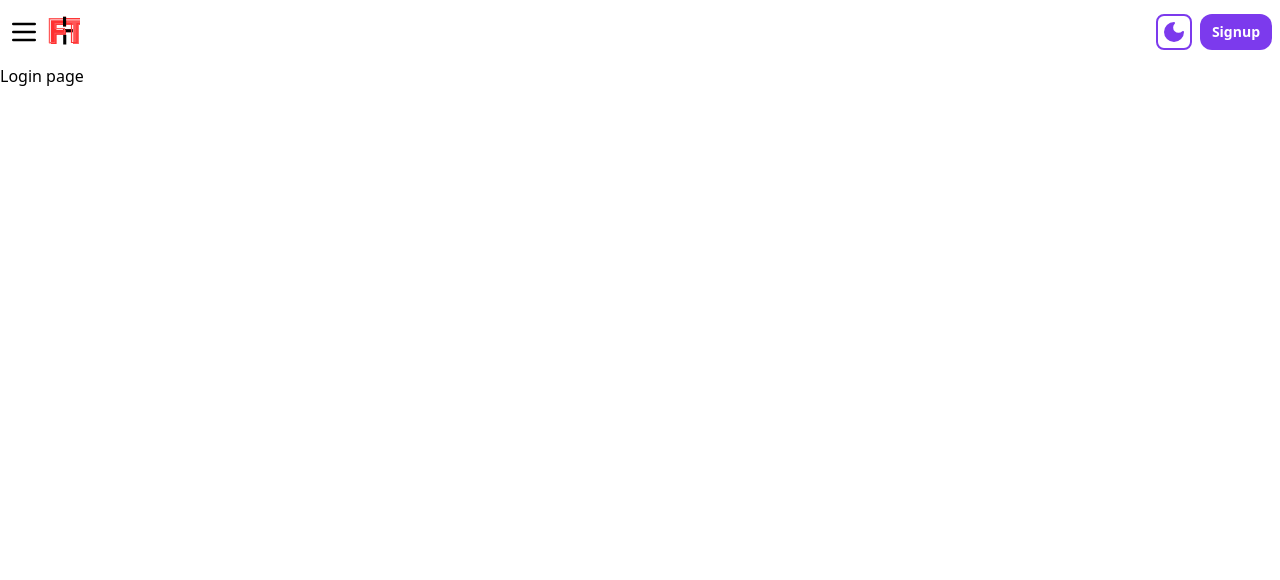
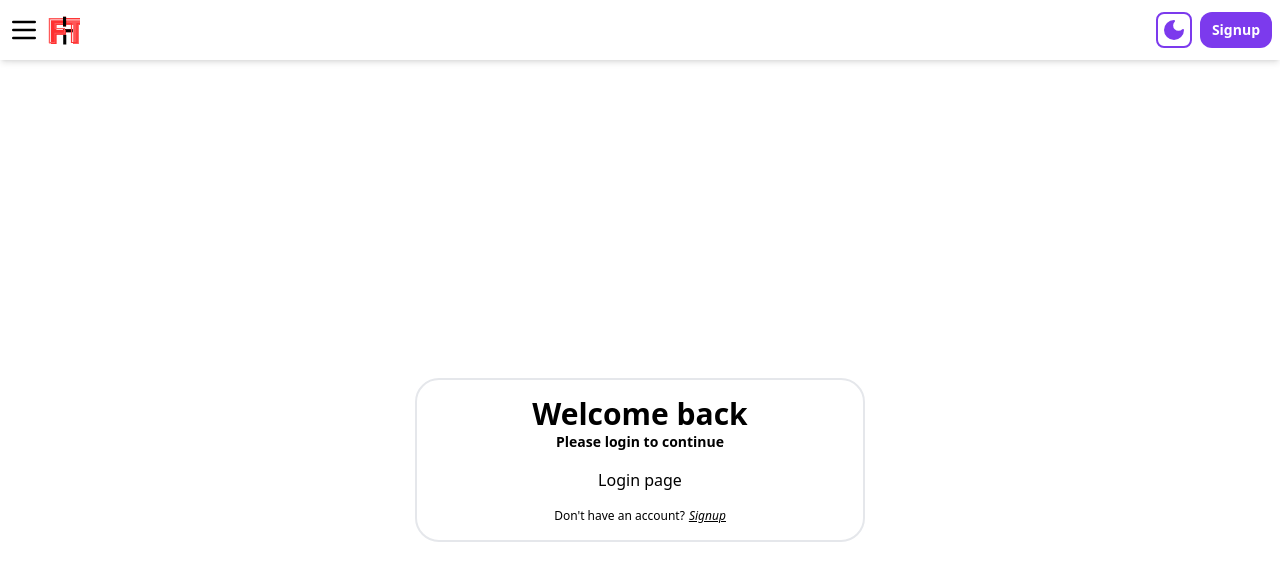
Before and after one commit to Nithinreddy1019/Finance-tracker, a React (Vite) app in the folder frontend/: page /login in a window 1280 px wide. Shown: the top 580 px of the page. Built offline with nearby package versions, Linux system fonts and the light colour scheme.

Commit message:
page: added loginpage

```diff
--- a/frontend/src/components/navbar.tsx
+++ b/frontend/src/components/navbar.tsx
@@ -12,7 +12,7 @@ export const NavBar = () => {
     const { hash, pathname, search } = location;
 
     return (
-        <nav className="flex items-center justify-between p-2 ">
+        <nav className="flex items-center justify-between p-2 shadow-md dark:bg-dark-backgroundtwo sticky top-0 left-0">
 
             <div className="flex justify-center items-center">
                 <Menu
@@ -22,7 +22,7 @@ export const NavBar = () => {
                 <Link to={"/"}>
                     <img
                         src={logo}
-                        className="w-10 pb-2"
+                        className="w-10 pb-1"
                     />
                 </Link>
             </div>
--- a/frontend/src/pages/LoginPage.tsx
+++ b/frontend/src/pages/LoginPage.tsx
@@ -1,10 +1,25 @@
 import { NavBar } from "../components/navbar";
+import { CardWrapper } from "../components/ui/card-wrapper";
 
 const LoginPage = () => {
     return (
-        <div>
+        <div className="h-screen bg-white dark:bg-dark-backgroundone dark:text-light-background">
             <NavBar />
-            Login page
+
+            <section className="flex items-center justify-center h-full p-2">
+
+                <CardWrapper
+                    headerName="Welcome back"
+                    headerCaption="Please login to continue"
+                    backLinkDialog="Don't have an account?"
+                    backLinkName="Signup"
+                    backLink="/register"
+                >
+                    <p>Login page</p>
+                </CardWrapper>
+
+            </section>
+
         </div>
     )
 };
```
